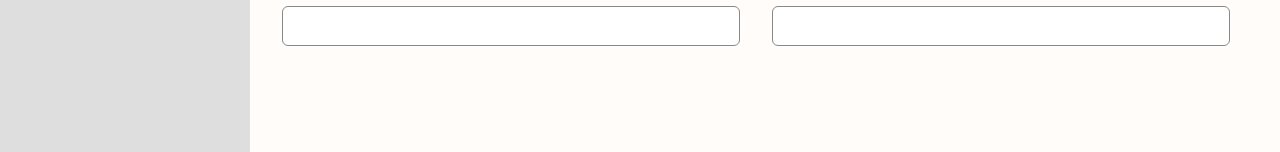
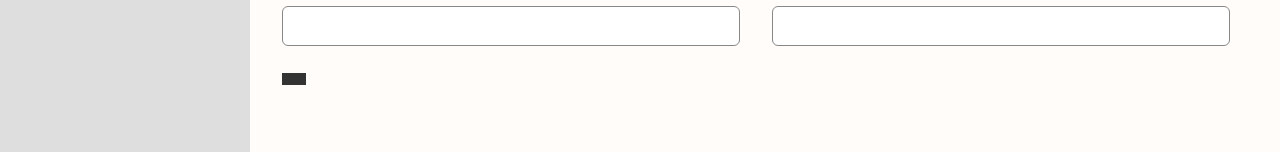
Before and after one commit to Nimira43/World-News, a React (Vite) app in the folder client/: page /dashboard/writer/add in a window 1280 px wide. Shown: the part 287-439 px from the top of the page. Built offline with nearby package versions, Linux system fonts and the light colour scheme.

Commit message:
Added custome hover for buttons and links

```diff
--- a/client/src/dashboard/pages/AddWriter.jsx
+++ b/client/src/dashboard/pages/AddWriter.jsx
@@ -89,6 +89,13 @@ const AddWriter = () => {
             </div>
           </div>
         </form>
+        <div className='mt-4'>
+          <button
+            className='px-3 py-[6px] bg-grey-dark hover:bg-primary'
+          >
+
+          </button>
+        </div>
       </div>
     </div>
   )
--- a/client/src/index.css
+++ b/client/src/index.css
@@ -26,3 +26,7 @@ select::-webkit-scrollbar {
   width: 0px;
   background: transparent;
 }
+
+a, button {
+  transition: all 0.5s ease-in-out;
+}
```
